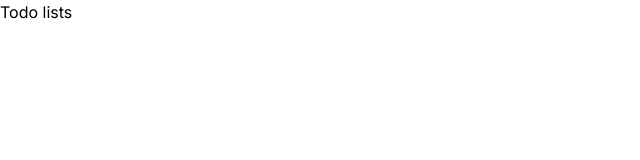
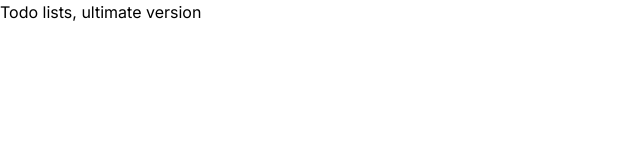
Before and after one commit to jaewonkim682/nextjs, a Next.js app: page / in a window 1280 px wide. Shown: the top 160 px of the page, without its empty margins (0-640 px from the left). Built offline with nearby package versions, Linux system fonts and the light colour scheme.

Commit message:
journey to ultimate todo list

```diff
--- a/app/page.tsx
+++ b/app/page.tsx
@@ -1,5 +1,5 @@
 import Image from "next/image";
 
 export default function Home() {
-  return <div>Todo lists</div>;
+  return <div>Todo lists, ultimate version</div>;
 }
```
